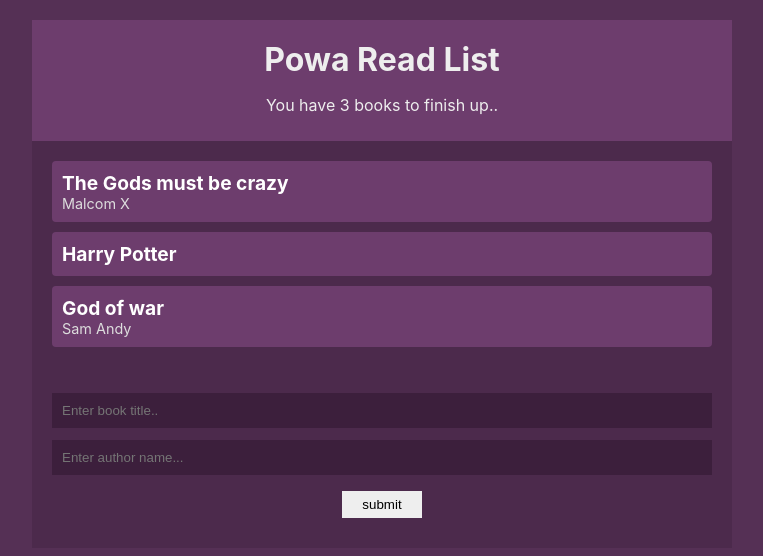
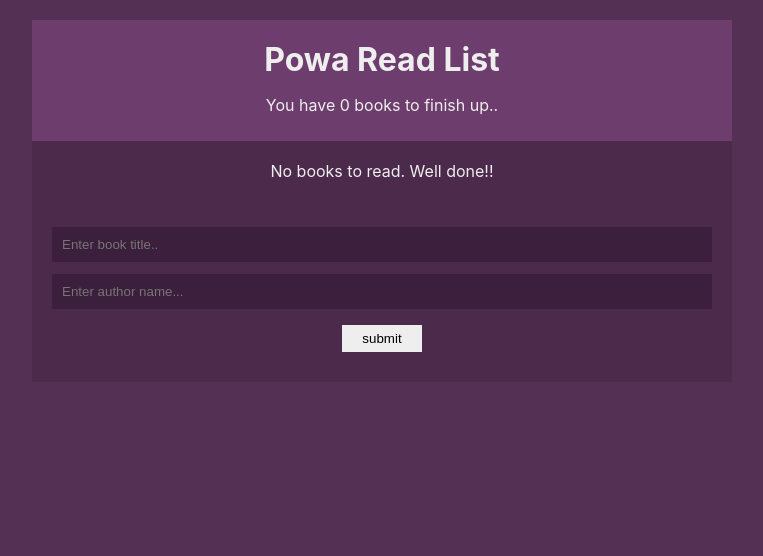
Before and after one commit to Kobby08/read-list, a React (Create React App) app: page / in a window 1280 px wide. Shown: the top 556 px of the page, without its empty margins (258-1021 px from the left). Built offline with nearby package versions, Linux system fonts and the light colour scheme.

Commit message:
managin state with local storage

```diff
--- a/src/contexts/BookContext.js
+++ b/src/contexts/BookContext.js
@@ -1,13 +1,16 @@
-import { createContext, useReducer } from "react";
+import { createContext, useEffect, useReducer } from "react";
 import { bookReducer } from "../reducers/bookReducer";
 
 export const BookContext = createContext();
 const BookContextProvider = (props) => {
-  const [books, dispatch] = useReducer(bookReducer, [
-    { title: "The Gods must be crazy", author: "Malcom X", id: 1 },
-    { title: "Harry Potter", authour: "John Snow", id: 2 },
-    { title: "God of war", author: "Sam Andy", id: 3 },
-  ]);
+  const [books, dispatch] = useReducer(bookReducer, [], () => {
+    const localData = localStorage.getItem("books");
+    return localData ? JSON.parse(localData) : [];
+  });
+
+  useEffect(() => {
+    localStorage.setItem("books", JSON.stringify(books));
+  }, [books]);
 
   return (
     <BookContext.Provider value={{ books, dispatch }}>
```
